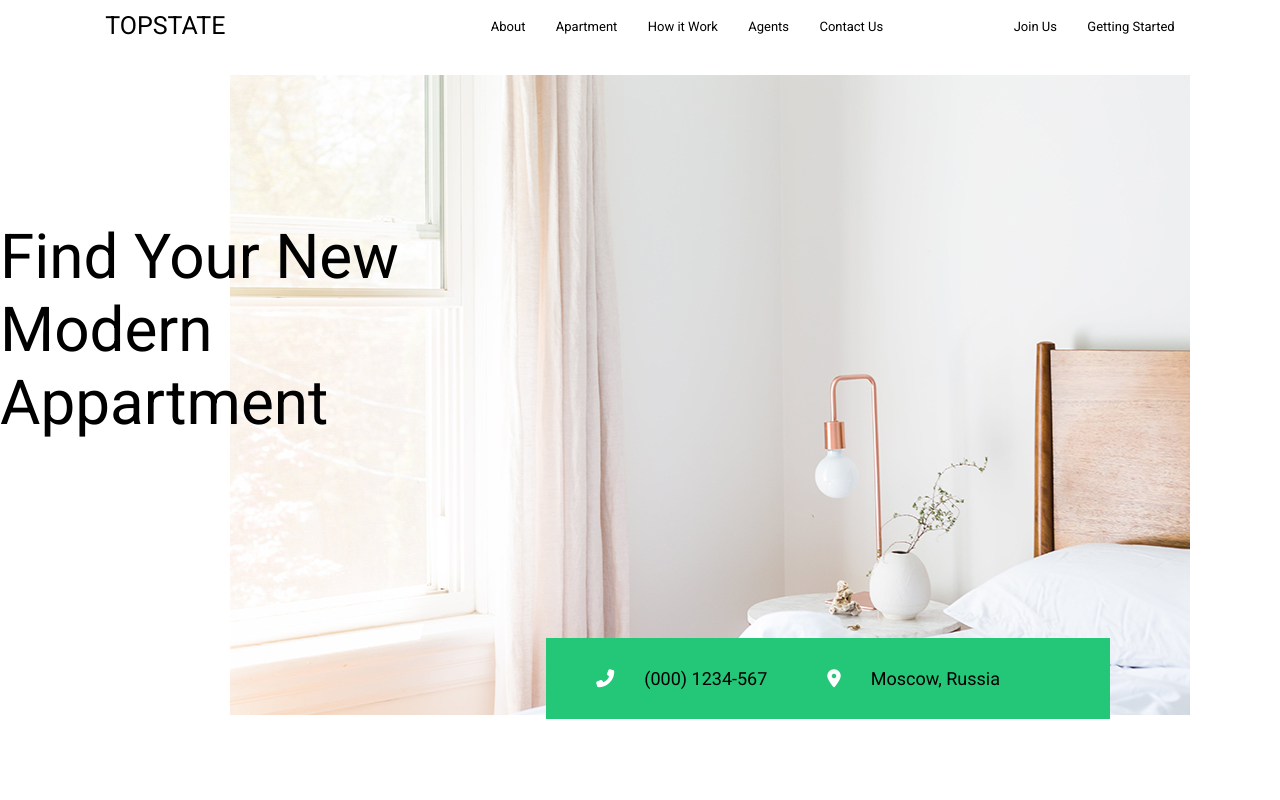
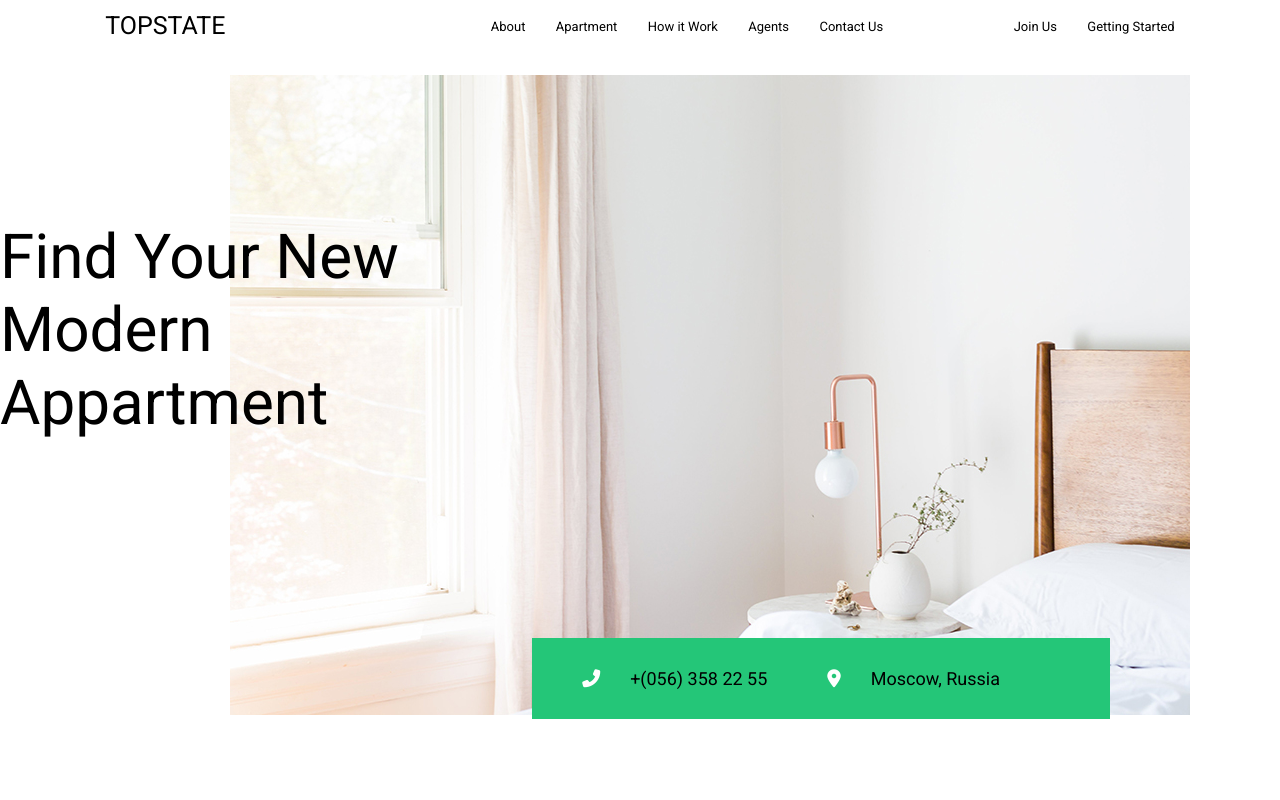
Before and after one commit to da-da-bogdan/topstate, a plain HTML site: page index.html in a window 1280 px wide. Shown: the top 800 px of the page. Drawn offline with Linux system fonts and the light colour scheme.

Commit message:
edit number phone

```diff
--- a/index.html
+++ b/index.html
@@ -38,7 +38,7 @@
     </div>
 
     <div class="intro-contacts">
-      <p><i class="fas fa-phone-alt"></i>(000) 1234-567</p>
+      <p><i class="fas fa-phone-alt"></i>+(056) 358 22 55</p>
       <p><i class="fas fa-map-marker-alt"></i>Moscow, Russia</p>
     </div>
   </section>
```
